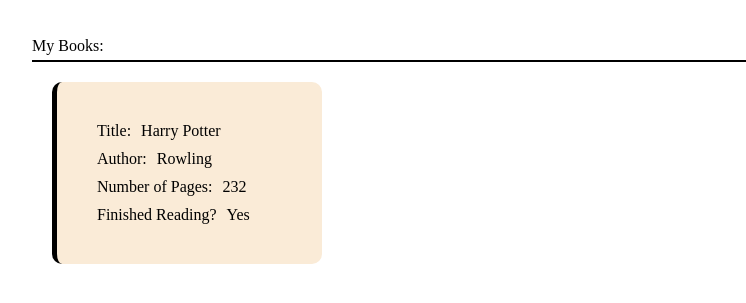
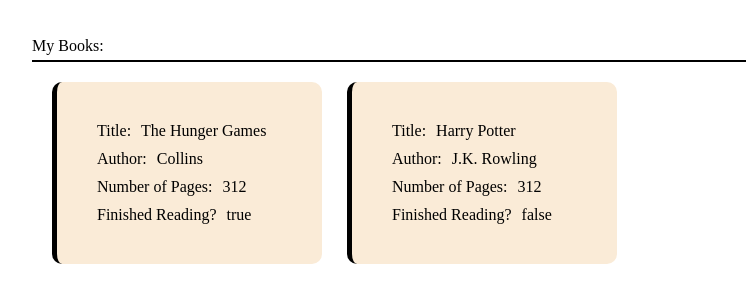
Before and after one commit to manielsen13/odin-library-project, a plain HTML site: page index.html in a window 1280 px wide. Shown: the part 211-514 px from the top of the page, without its empty margins (16-762 px from the left). Drawn offline with Linux system fonts and the light colour scheme.

Commit message:
Populate Library Display Using JS

```diff
--- a/index.html
+++ b/index.html
@@ -4,7 +4,7 @@
     <meta charset="UTF-8">
     <meta http-equiv="X-UA-Compatible" content="IE=edge">
     <meta name="viewport" content="width=device-width, initial-scale=1.0">
-    <script src="js-libs.js" defer></script>
+    <script src="script.js" defer></script>
     <link rel="stylesheet" href="styles.css">
     <title>Document</title>
 </head>
@@ -16,24 +16,6 @@
     <div class="block2">
         <div>My Books:</div>
         <div class="bookCardsContainer">
-            <div class = "bookCard" id="0">
-                <div class="title cardCell">
-                    <div>Title: </div>
-                    <div class="titleValue">Harry Potter</div>
-                </div>
-                <div class ="author cardCell">
-                    <div>Author: </div>
-                    <div class="authorValue">Rowling</div>
-                </div>
-                <div class="numPages cardCell">
-                    <div>Number of Pages:</div>
-                    <div class="numPagesValue">232</div>
-                </div>
-                <div class="haveRead cardCell">
-                    <div>Finished Reading? </div>
-                    <div class="haveReadValue">Yes</div>
-                </div>
-            </div>
         </div>
     </div>
 
--- a/script.js
+++ b/script.js
@@ -1,6 +1,5 @@
-
 let myLibrary = [];
-
+let bookCardsContainer = document.getElementsByClassName("bookCardsContainer")[0];
 function book(title, author, numPages, haveRead) {
     this.title = title;
     this.author = author
@@ -8,26 +7,84 @@
     this.haveRead = haveRead;
 }
 
-
-
 /* this.getInfo = function() {
         return (this.title + " by " + this.author + ", " + numPages + " pages," + " have read:" + this.haveRead);
 }
 */
 
-
 function addBookToLibrary() {
-
-}
-
-function displayBooks(){
-    for (let i = 0; i < myLibrary.length; i++) {
-        //create a card here that displays all of the information for that book.
-    }
-
 
 
 
 }
 
 const b1 = new book("The Hunger Games", "Collins", 312, true);
+const b2 = new book("Harry Potter", "J.K. Rowling", 312, false);
+myLibrary.push(b1);
+myLibrary.push(b2);
+
+function displayBooks(){
+    //loop through all books in the book list
+    for (let i = 0; i < myLibrary.length; i++) {
+        //make the components of the card cells, add class to the values
+        const titleLabel = document.createElement("div");
+        titleLabel.textContent = "Title: ";
+
+        const titleValue = document.createElement("div");
+        titleValue.textContent = myLibrary[i].title;
+
+
+        const authorLabel = document.createElement("div");
+        authorLabel.textContent = "Author: ";
+
+        const authorValue = document.createElement("div");
+        authorValue.textContent = myLibrary[i].author;
+
+
+        const numPagesLabel = document.createElement("div");
+        numPagesLabel.textContent = "Number of Pages: ";
+
+        const numPagesValue = document.createElement("div");
+        numPagesValue.textContent = myLibrary[i].numPages;
+
+
+        const haveReadLabel = document.createElement("div");
+        haveReadLabel.textContent = "Finished Reading? ";
+
+        const haveReadValue = document.createElement("div");
+        haveReadValue.textContent = myLibrary[i].haveRead;
+
+
+        //make the card cells
+        const titleCardCell = document.createElement("div");
+        titleCardCell.classList.add("cardCell");
+
+        const authorCardCell = document.createElement("div");
+        authorCardCell.classList.add("cardCell");
+
+        const numPagesCardCell = document.createElement("div");
+        numPagesCardCell.classList.add("cardCell");
+
+        const haveReadCardCell = document.createElement("div");
+        haveReadCardCell.classList.add("cardCell");
+
+        //make the new card
+        const newBookCard  = document.createElement("div");
+        newBookCard.classList.add("bookCard");
+        newBookCard.setAttribute("id", i)
+
+        //add components to cells
+        titleCardCell.append(titleLabel, titleValue);
+        authorCardCell.append(authorLabel, authorValue);
+        numPagesCardCell.append(numPagesLabel, numPagesValue);
+        haveReadCardCell.append(haveReadLabel, haveReadValue);
+
+        //add cells to card
+        newBookCard.append(titleCardCell, authorCardCell, numPagesCardCell, haveReadCardCell);
+
+        //add to DOM
+        bookCardsContainer.appendChild(newBookCard);
+    }
+}
+
+displayBooks();
```
